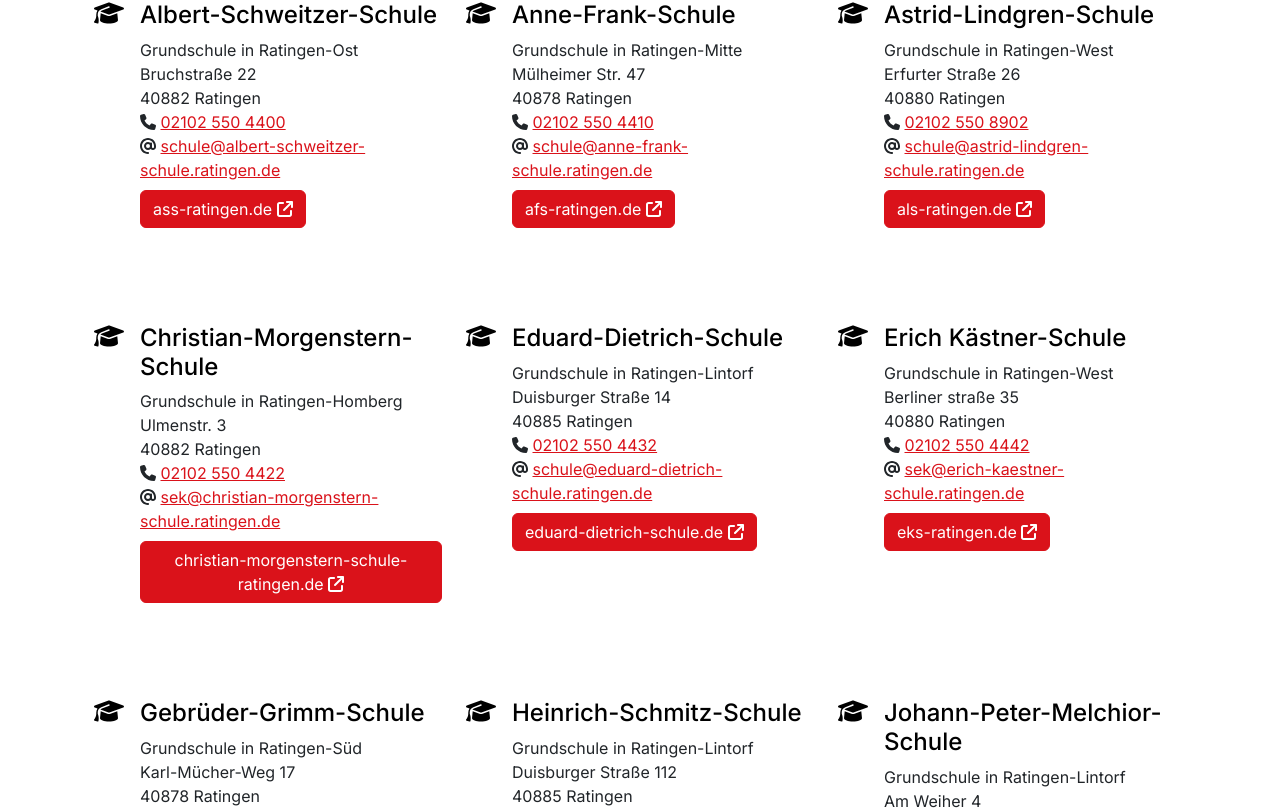
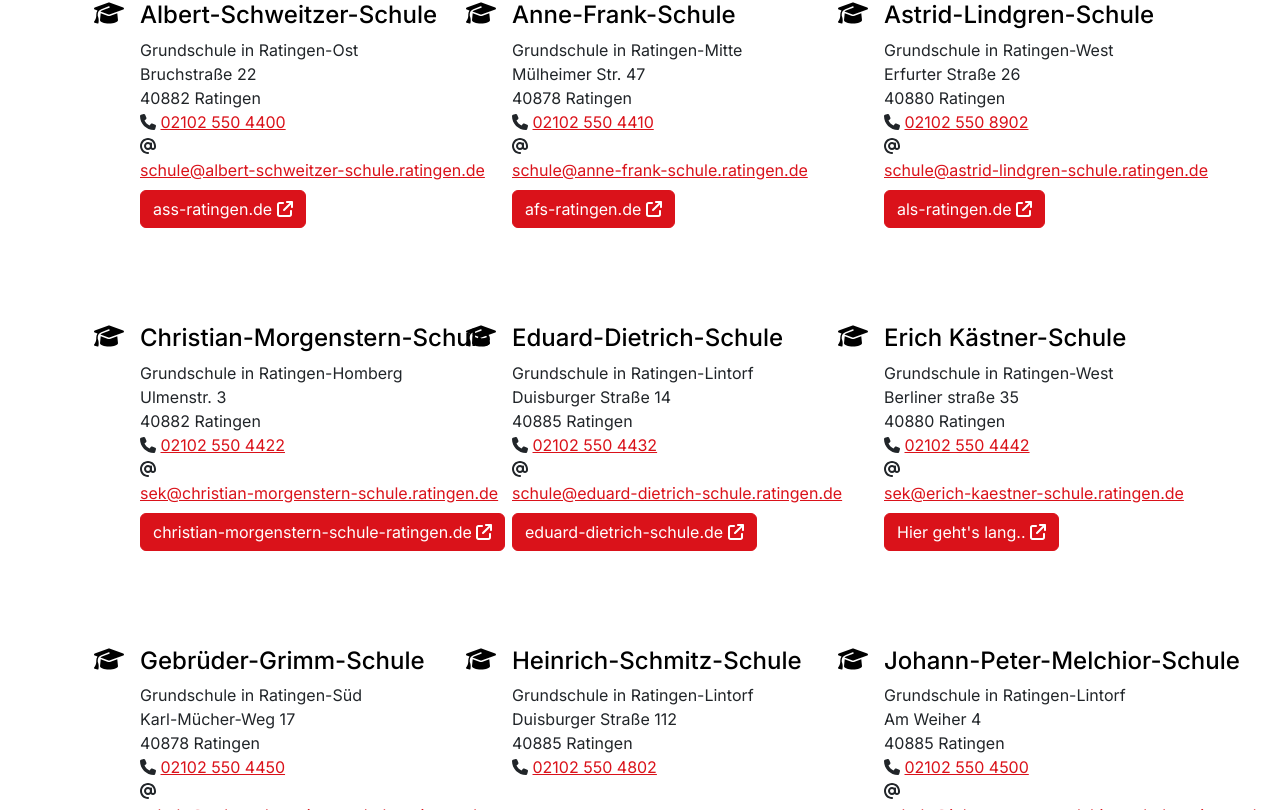
Before and after one commit to kevinriex/notfall.ratingen.de, a Next.js app: page /schulen in a window 1280 px wide. Shown: the part 490-1300 px from the top of the page. Built offline with nearby package versions, Linux system fonts and the light colour scheme.

Commit message:
refactor: button

```diff
--- /dev/null
+++ b/src/app/(components)/OwnLink.jsx
@@ -0,0 +1,23 @@
+"use client";
+import { faArrowUpRightFromSquare } from "@fortawesome/free-solid-svg-icons";
+import { FontAwesomeIcon } from "@fortawesome/react-fontawesome";
+
+export default function OwnLink({ href, button, arrow }) {
+    if (button == true) {
+        arrow = true;
+    }
+    return (
+        <a
+            href={href}
+            className={`${
+                button ? "btn btn-primary" : "text-primary"
+            } text-nowrap`}
+        >
+            {new RegExp(
+                /(?:(?:tel:|https:\/\/|mailto:).*?)(?<fqdn>(.*)(([0-9])|(?:\.(de|com|eu))))/,
+                "gm"
+            ).exec(href)?.groups?.fqdn ?? "Hier geht's lang.."}{" "}
+            {arrow ? <FontAwesomeIcon icon={faArrowUpRightFromSquare} /> : ""}
+        </a>
+    );
+}
--- a/src/app/(components)/School.jsx
+++ b/src/app/(components)/School.jsx
@@ -1,10 +1,10 @@
 import {
-    faArrowUpRightFromSquare,
     faAt,
     faGraduationCap,
-    faPhone,
+    faPhone
 } from "@fortawesome/free-solid-svg-icons";
 import { FontAwesomeIcon } from "@fortawesome/react-fontawesome";
+import OwnLink from "./OwnLink";
 
 export default function School({
     name,
@@ -32,27 +32,19 @@ export default function School({
                     {plz}
                     <br />
                     <FontAwesomeIcon icon={faPhone} />{" "}
-                    <a href={`tel:${tel}`}>{tel}</a>
+                    <OwnLink href={`tel:${tel}`} />
                     {email ? (
                         <>
                             <br />
                             <FontAwesomeIcon icon={faAt} />{" "}
-                            <a href={`mailto:${email}`}>{email}</a>
+                            <OwnLink href={`mailto:${email}`} />
                         </>
                     ) : (
                         ""
                     )}
                 </div>
                 {href ? (
-                    <a href={href} className="btn btn-primary">
-                        {
-                            new RegExp(
-                                /(?:(https:|http:)\/\/)(?<fqdn>(.*)(?:\.(de|com)))/,
-                                "gm"
-                            ).exec(href).groups.fqdn
-                        }{" "}
-                        <FontAwesomeIcon icon={faArrowUpRightFromSquare} />
-                    </a>
+                    <OwnLink href={href} button={true}/>
                 ) : (
                     ""
                 )}
```
Also changed, not shown: src/app/(components)/ServiceLink.jsx (+2 -10 lines), src/app/datenschutz/page.js (+5 -17 lines).
